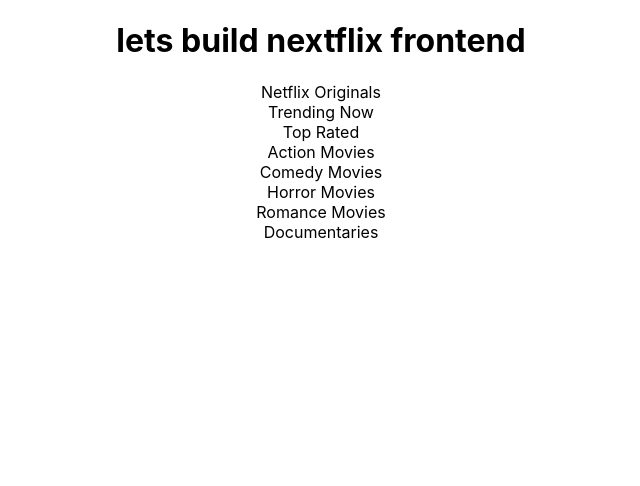
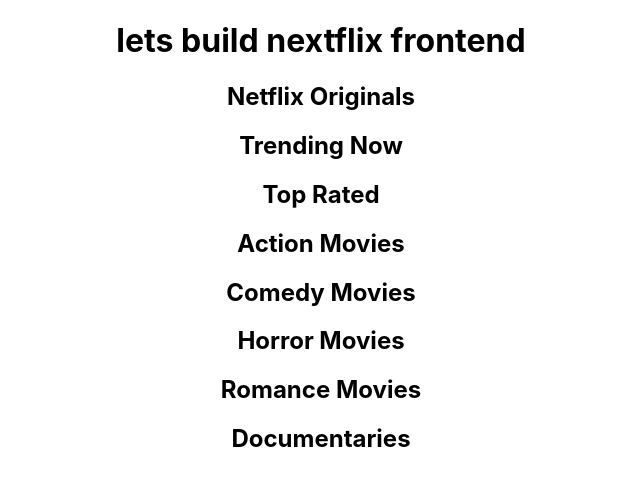
Before and after one commit to vargase34/Nextflix, a React (Create React App) app: page / in a window 1280 px wide. Shown: the top 486 px of the page, without its empty margins (319-959 px from the left). Built offline with nearby package versions, Linux system fonts and the light colour scheme.

Commit message:
created an empty movie array in Row.js

```diff
--- a/src/Row.js
+++ b/src/Row.js
@@ -1,13 +1,11 @@
-import React from 'react'
+import React, {useState} from 'react'
 
 let Row = function( {title} ){
-
+    const [movies, setMovies] = useState([])
     return (
         <div>
-            { title }
+            <h2>{ title }</h2>
             {/* containers inside */}
-
-
         </div>
     )
 }
```
